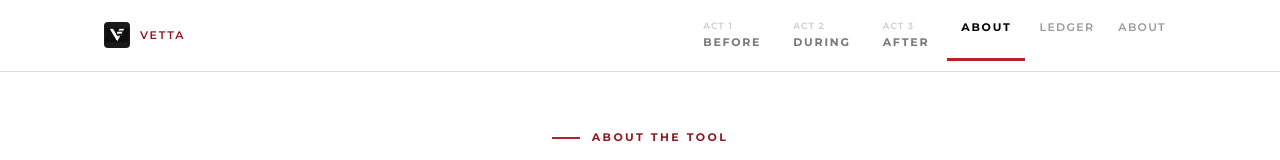
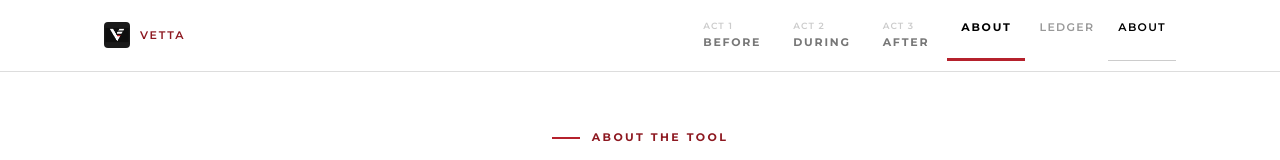
Before and after one commit to Jimmy-Hernandez/vetting-loop, a React (Vite) app in the folder app/: page / in a window 1280 px wide. Shown: the top 160 px of the page. Built offline with nearby package versions, Linux system fonts and the light colour scheme.

Commit message:
nav: single About entry — points to / (the front page); /about kept as alias

```diff
--- a/app/src/App.tsx
+++ b/app/src/App.tsx
@@ -37,7 +37,7 @@ function Chrome({ children }: { children: ReactNode }) {
             <NavLink to="/ledger" className="util" aria-current={loc.pathname === '/ledger' ? 'page' : undefined}>
               Ledger
             </NavLink>
-            <NavLink to="/about" className="util" aria-current={loc.pathname === '/about' ? 'page' : undefined}>
+            <NavLink to="/" className="util" aria-current={loc.pathname === '/' ? 'page' : undefined}>
               About
             </NavLink>
           </nav>
```
